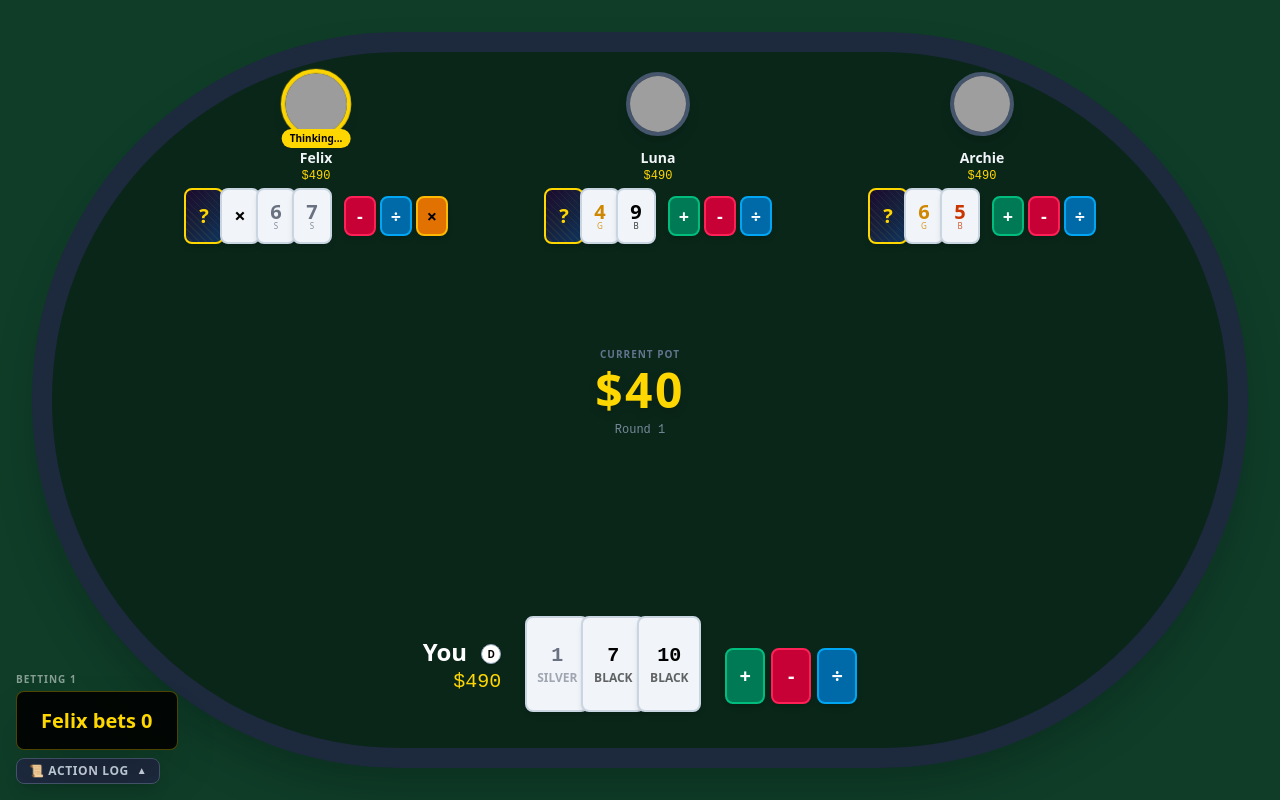
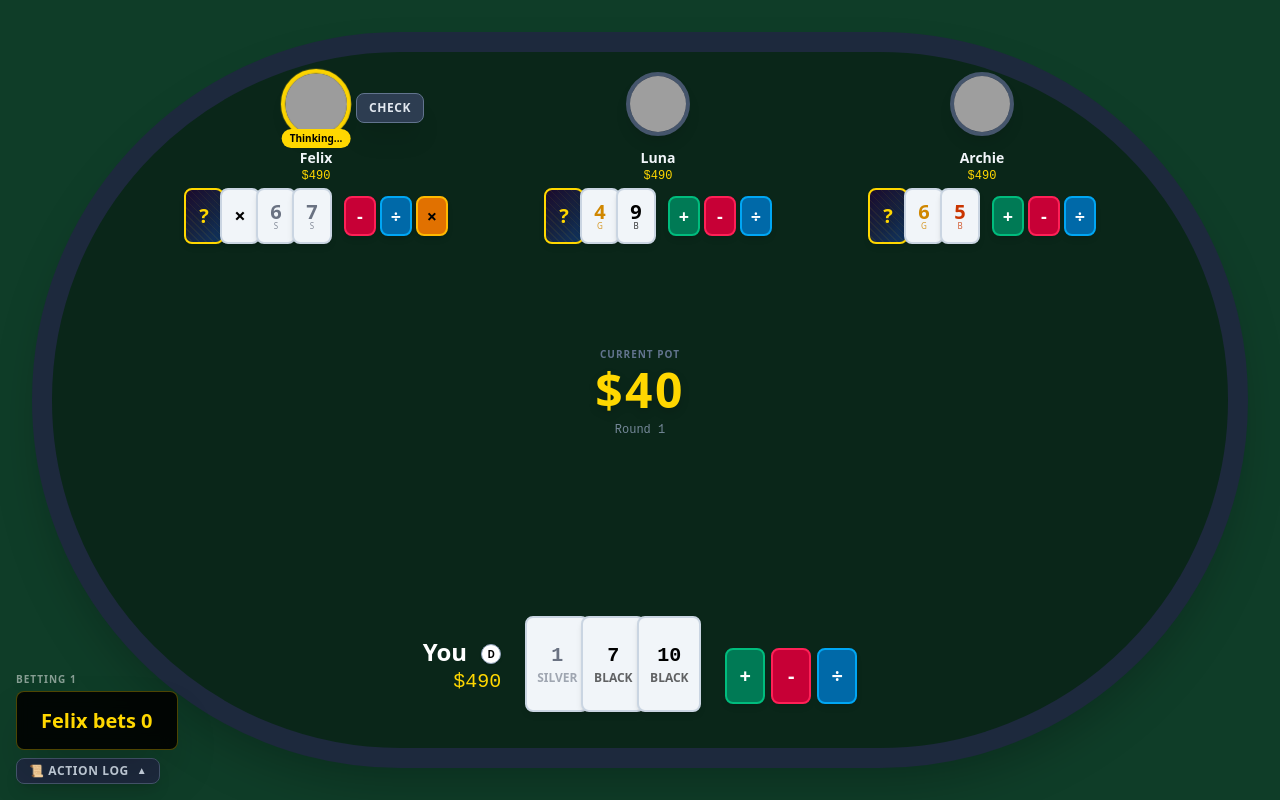
Before and after one commit to jinnotgin/equation-hi-lo, a Vue app: page / in a window 1280 px wide. Both pictures are taken after a click on the button "▶ Start Game". Built offline with nearby package versions, Linux system fonts and the light colour scheme; grey boxes are pictures that could not be loaded.

Commit message:
Added toast

```diff
--- a/src/App.vue
+++ b/src/App.vue
@@ -223,6 +223,14 @@
               >
                 Thinking...
               </div>
+              <!-- Action Toast (right of avatar) -->
+              <div
+                v-if="p.lastAction"
+                class="action-toast absolute left-full top-1/2 -translate-y-1/2 ml-2 px-3 py-1.5 rounded-lg text-xs font-bold uppercase tracking-wider shadow-xl border whitespace-nowrap z-30"
+                :class="actionToastStyle(p.lastAction)"
+              >
+                {{ p.lastAction }}
+              </div>
             </div>
             <div class="flex items-center gap-1 mt-1">
               <span class="font-bold text-sm">{{ p.name }}</span>
@@ -307,10 +315,17 @@
             <span class="text-[10px] text-slate-400 uppercase font-bold tracking-wider">Bet</span>
             <span>${{ me.currentBet }}</span>
           </div>
-
           <div class="flex gap-6 items-end relative">
             <!-- Stats -->
-            <div class="text-right mb-4">
+            <div class="text-right mb-4 relative">
+              <!-- Action Toast (above name) -->
+              <div
+                v-if="me.lastAction"
+                class="action-toast absolute -top-8 left-1/2 -translate-x-1/2 px-3 py-1 rounded-lg text-xs font-bold uppercase tracking-wider shadow-xl border whitespace-nowrap z-30"
+                :class="actionToastStyle(me.lastAction)"
+              >
+                {{ me.lastAction }}
+              </div>
               <div
                 class="text-2xl font-bold"
                 :class="isMyTurn ? 'text-gold scale-110' : 'text-white'"
@@ -975,23 +990,55 @@ const opStyle = (op) => {
   }
 }
 
+const actionToastStyle = (action) => {
+  if (!action) return ''
+  if (action === 'Fold') return 'bg-red-900/90 border-red-500 text-red-200'
+  if (action === 'Check') return 'bg-slate-700/90 border-slate-500 text-slate-200'
+  if (action.startsWith('Call')) return 'bg-sky-900/90 border-sky-500 text-sky-200'
+  if (action.startsWith('Raise')) return 'bg-amber-900/90 border-amber-500 text-amber-200'
+  return 'bg-slate-700/90 border-slate-500 text-slate-200'
+}
+
 const action = (type) => {
   if (type === 'fold') {
     gameStore.humanFold()
   } else if (type === 'call') {
     if (toCall.value === 0) {
+      me.value.lastAction = 'Check'
       gameStore.communityMsg = 'You Checked.'
       gameStore.nextTurn()
     } else {
+      me.value.lastAction = `Call $${toCall.value}`
       gameStore.placeBet(me.value, toCall.value)
       gameStore.nextTurn()
     }
   } else if (type === 'raise') {
+    me.value.lastAction = `Raise $${raiseAmount.value}`
     gameStore.placeBet(me.value, toCall.value + raiseAmount.value)
     gameStore.lastAggressorIndex = 0
     gameStore.nextTurn()
   }
 }
+
+// Auto-clear action toasts after 2 seconds
+let actionToastTimers = {}
+watch(
+  () => gameStore.players.map((p) => p.lastAction),
+  (newActions) => {
+    newActions.forEach((action, i) => {
+      if (action) {
+        // Clear any existing timer for this player
+        if (actionToastTimers[i]) clearTimeout(actionToastTimers[i])
+        actionToastTimers[i] = setTimeout(() => {
+          if (gameStore.players[i]) {
+            gameStore.players[i].lastAction = null
+          }
+        }, 2000)
+      }
+    })
+  },
+  { deep: true },
+)
 </script>
 
 <style>
@@ -999,4 +1046,27 @@ body {
   margin: 0;
   overflow: hidden;
 }
+
+@keyframes toast-pop {
+  0% {
+    opacity: 0;
+    transform: translateY(8px) scale(0.9);
+  }
+  20% {
+    opacity: 1;
+    transform: translateY(0) scale(1.05);
+  }
+  40% {
+    transform: translateY(0) scale(1);
+  }
+  100% {
+    opacity: 1;
+    transform: translateY(0) scale(1);
+  }
+}
+
+.action-toast {
+  animation: toast-pop 0.35s cubic-bezier(0.34, 1.56, 0.64, 1) forwards;
+  pointer-events: none;
+}
 </style>
--- a/src/stores/game.js
+++ b/src/stores/game.js
@@ -132,6 +132,7 @@ export const useGameStore = defineStore('game', {
           currentBet: 0,
           role: null,
           declaration: null,
+          lastAction: null,
         },
       ]
       for (let i = 0; i < this.numAiPlayers; i++) {
@@ -147,6 +148,7 @@ export const useGameStore = defineStore('game', {
           currentBet: 0,
           role: null,
           declaration: null,
+          lastAction: null,
         })
       }
       this.dealerIndex = this.dealerIndex % totalPlayers
@@ -205,6 +207,7 @@ export const useGameStore = defineStore('game', {
         p.currentBet = 0
         p.totalWagered = 0
         p.declaration = null
+        p.lastAction = null
         p.equationStr = null
         p.finalResult = null
         p.role = p.id === this.dealerIndex ? 'D' : ''
@@ -335,6 +338,12 @@ export const useGameStore = defineStore('game', {
         p.currentBet = 0
         p.hasRaisedThisRound = false // reset per-round raise limit
       })
+      // Delay clearing action toasts so they remain visible during round transitions
+      setTimeout(() => {
+        this.players.forEach((p) => {
+          p.lastAction = null
+        })
+      }, 1500)
 
       // Check if betting cap already reached — auto-skip (§6)
       const active = this.players.filter((p) => !p.folded)
@@ -499,16 +508,20 @@ export const useGameStore = defineStore('game', {
           this.placeBet(ai, toCall + raiseAmt)
           ai.hasRaisedThisRound = true
           this.lastAggressorIndex = ai.id
+          ai.lastAction = `Raise $${raiseAmt}`
         } else {
           // Fallback to call if raise fails
           if (ai.chips >= toCall) this.placeBet(ai, toCall)
           else this.placeBet(ai, ai.chips)
+          ai.lastAction = toCall === 0 ? 'Check' : `Call $${toCall}`
         }
       } else if (action === 'call' || action === 'check') {
         if (ai.chips >= toCall) this.placeBet(ai, toCall)
         else this.placeBet(ai, ai.chips) // All in
+        ai.lastAction = toCall === 0 ? 'Check' : `Call $${toCall}`
       } else {
         ai.folded = true
+        ai.lastAction = 'Fold'
         this.communityMsg = `${ai.name} Folded.`
         this.logAction(`${ai.name} folded.`)
       }
@@ -632,6 +645,7 @@ export const useGameStore = defineStore('game', {
       const human = this.players.find((p) => p.isHuman)
       if (human) {
         human.folded = true
+        human.lastAction = 'Fold'
         this.communityMsg = 'You Folded.'
         this.logAction('You folded.')
         this.nextTurn()
```
